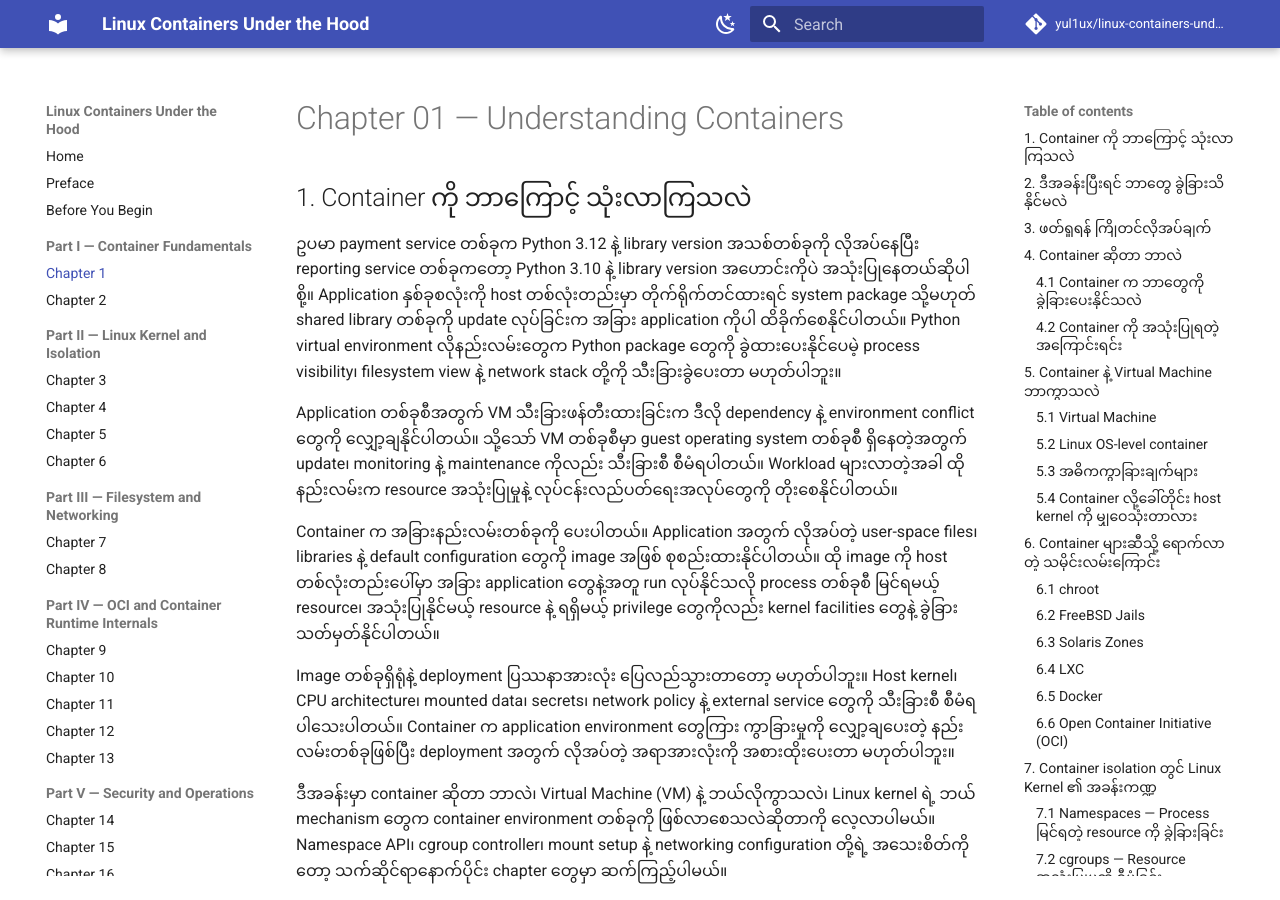
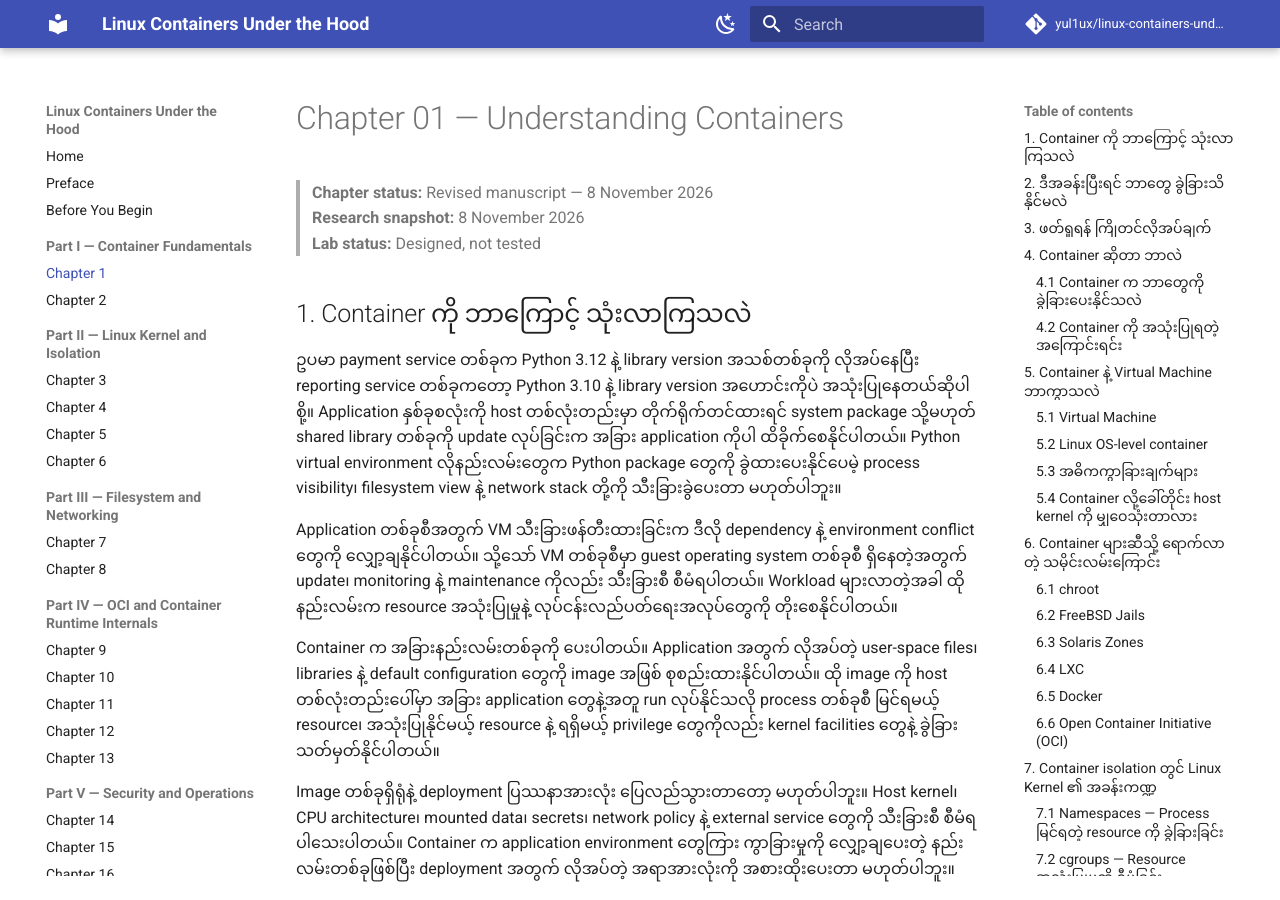
Before and after one commit to yul1ux/linux-containers-under-the-hood, an MkDocs documentation site: the page built from docs/part-01-fundamentals/chapter-01-understanding-containers.md, in a window 1280 px wide and 900 px high. Built offline with MkDocs 1.6.1 and Material for MkDocs 9.7.7, drawn with Linux system fonts in a browser that asks for light colours; comment, search, counter and statistics services are not loaded.

Commit message:
docs: disclose Chapter 01 lab status in manuscript header

```diff
--- a/docs/part-01-fundamentals/chapter-01-understanding-containers.md
+++ b/docs/part-01-fundamentals/chapter-01-understanding-containers.md
@@ -1,5 +1,8 @@
 # Chapter 01 — Understanding Containers
 
+> **Chapter status:** Revised manuscript — 8 November 2026
+> **Research snapshot:** 8 November 2026
+> **Lab status:** Designed, not tested
 ## 1. Container ကို ဘာကြောင့် သုံးလာကြသလဲ
 
 ဥပမာ payment service တစ်ခုက Python 3.12 နဲ့ library version အသစ်တစ်ခုကို လိုအပ်နေပြီး reporting service တစ်ခုကတော့ Python 3.10 နဲ့ library version အဟောင်းကိုပဲ အသုံးပြုနေတယ်ဆိုပါစို့။ Application နှစ်ခုစလုံးကို host တစ်လုံးတည်းမှာ တိုက်ရိုက်တင်ထားရင် system package သို့မဟုတ် shared library တစ်ခုကို update လုပ်ခြင်းက အခြား application ကိုပါ ထိခိုက်စေနိုင်ပါတယ်။ Python virtual environment လိုနည်းလမ်းတွေက Python package တွေကို ခွဲထားပေးနိုင်ပေမဲ့ process visibility၊ filesystem view နဲ့ network stack တို့ကို သီးခြားခွဲပေးတာ မဟုတ်ပါဘူး။
```
